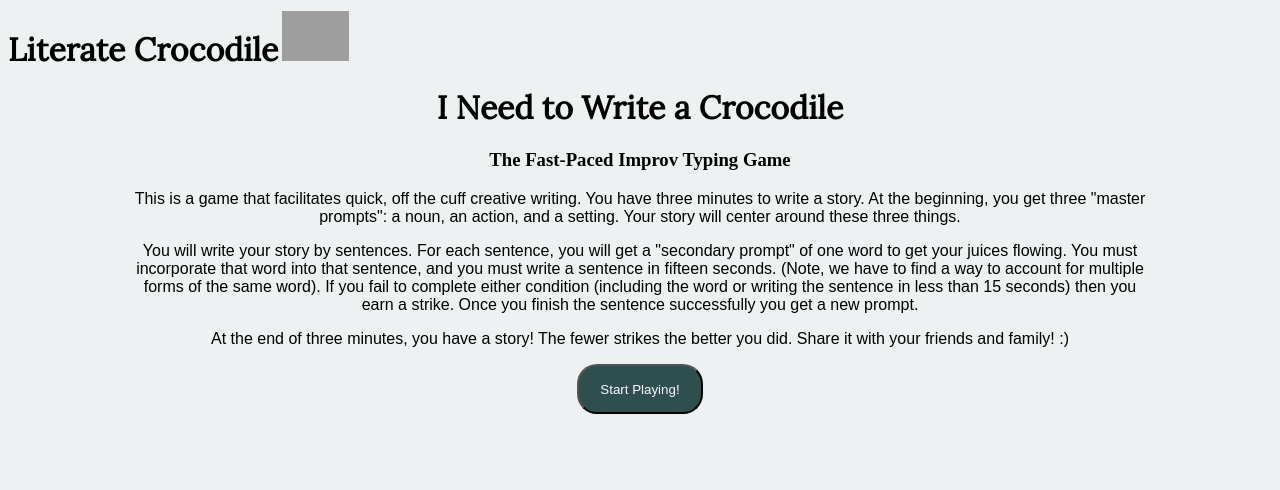
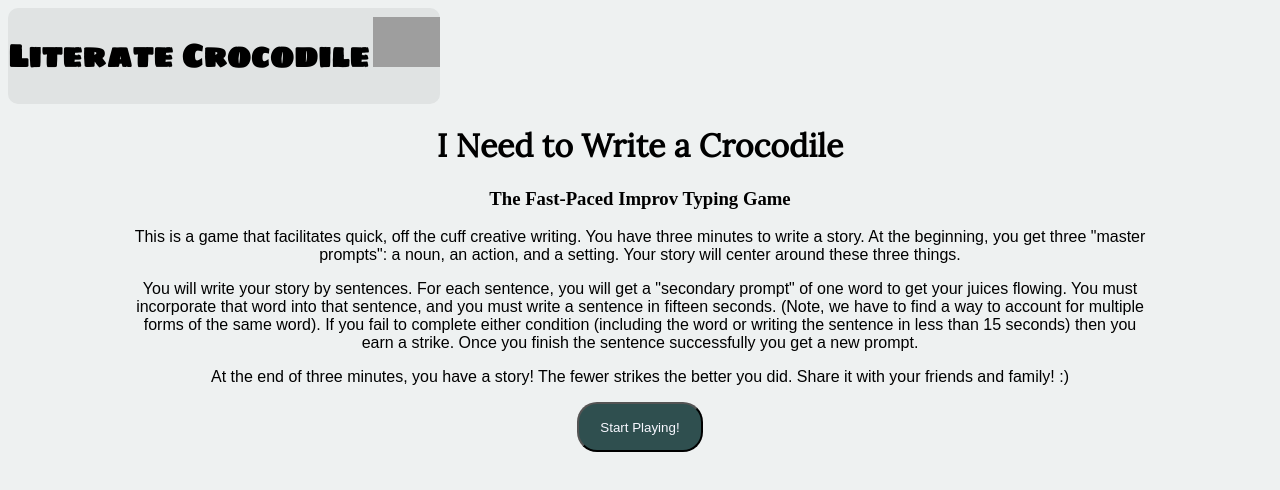
Before and after one commit to LiterateCrocodile/literatecrocodile.github.io, a plain HTML site: page index.html in a window 1280 px wide. Drawn offline with Linux system fonts and the light colour scheme; grey boxes are pictures that could not be loaded.

Commit message:
Update style.css

```diff
--- a/style.css
+++ b/style.css
@@ -7,11 +7,14 @@ h1 {
 }
 
 header {
-    height: 50px;
+    position: relative;
     display: inline-block;
+    background: #e0e3e3;
+    border-radius: 10px;
 }
 
 #HeadTitle {
+    font-family: "Sigmar One";
     display: inline-block;
 }
 
```
